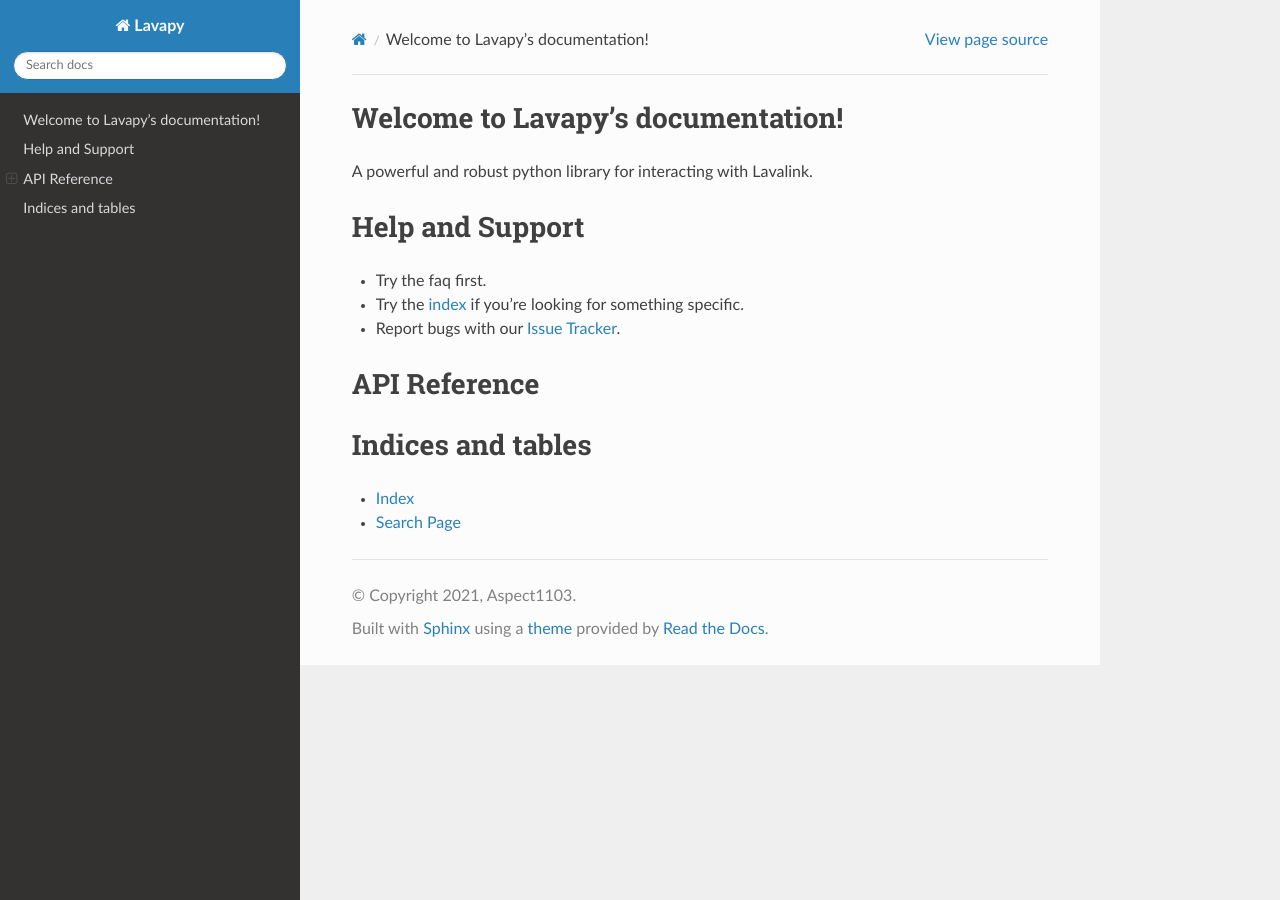
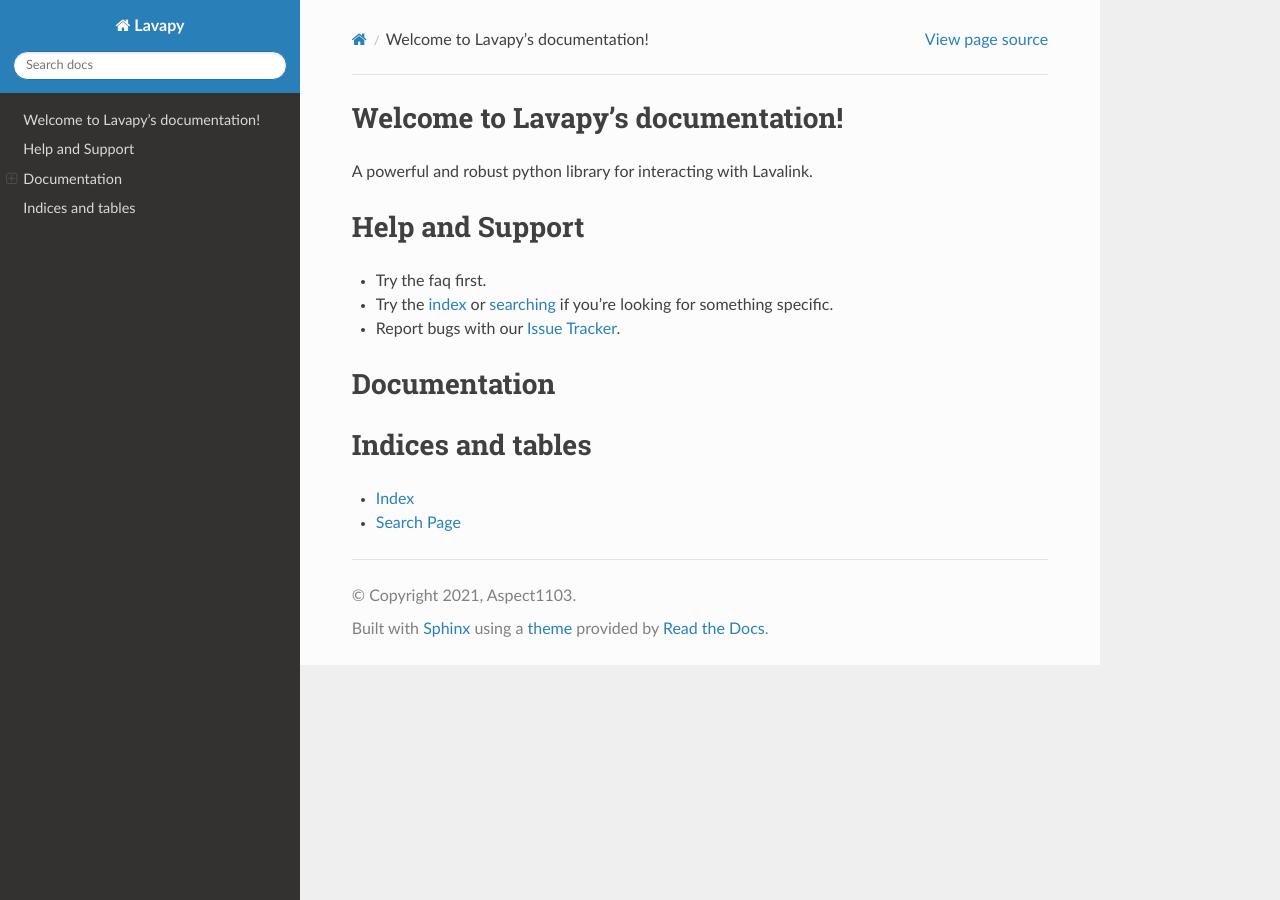
Before and after one commit to JackAshwell11/Lavapy, a Sphinx documentation site: the page built from docs/source/index.rst, in a window 1280 px wide. Built offline with Sphinx 7.4.7 and the Read the Docs theme 2.0.0, drawn with Linux system fonts in a browser that asks for light colours; pages that are not in the unit, such as notebooks, are missing from menus.

```diff
--- a/docs/source/index.rst
+++ b/docs/source/index.rst
@@ -7,7 +7,7 @@ Help and Support
 ================
 
 - Try the :doc:`faq` first.
-- Try the :ref:`index <genindex>` if you're looking for something specific.
+- Try the :ref:`index <genindex>` or :ref:`searching <search>` if you're looking for something specific.
 - Report bugs with our `Issue Tracker <https://github.com/Aspect1103/Lavapy/issues>`_.
 
 .. toctree::
@@ -18,7 +18,7 @@ Help and Support
     quickstart
     examples
 
-API Reference
+Documentation
 =============
 
 .. toctree::
```
